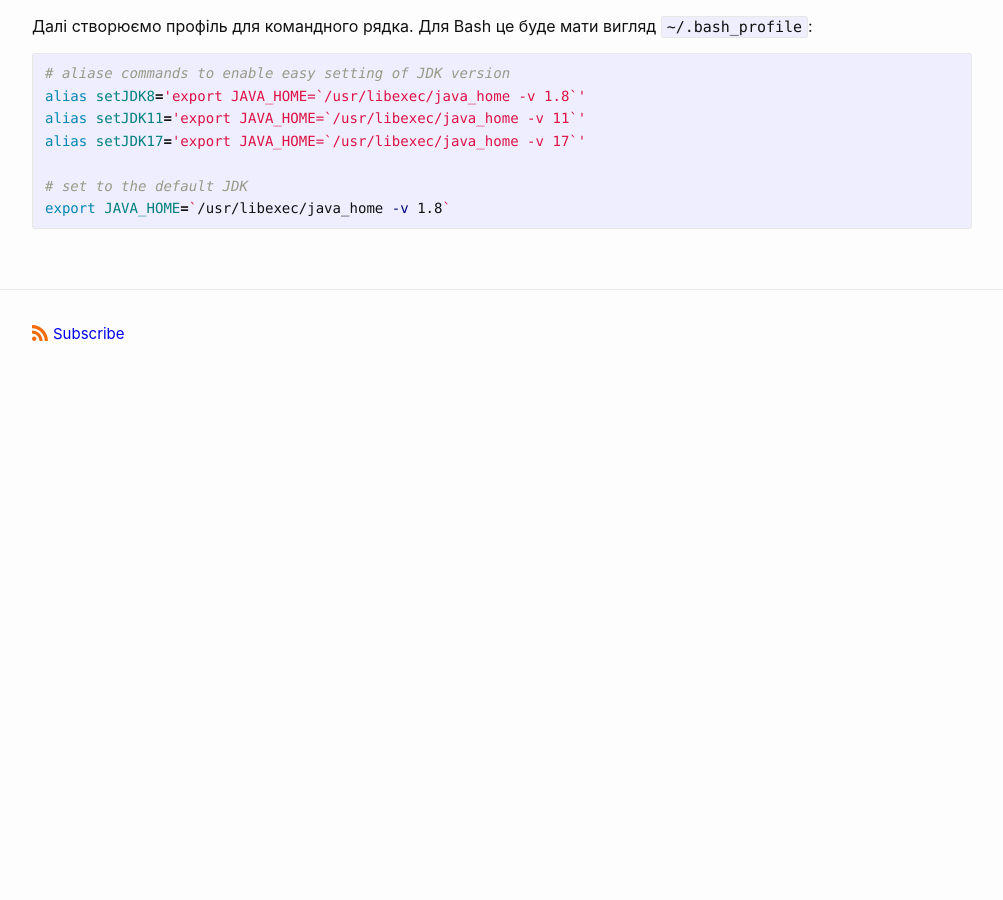
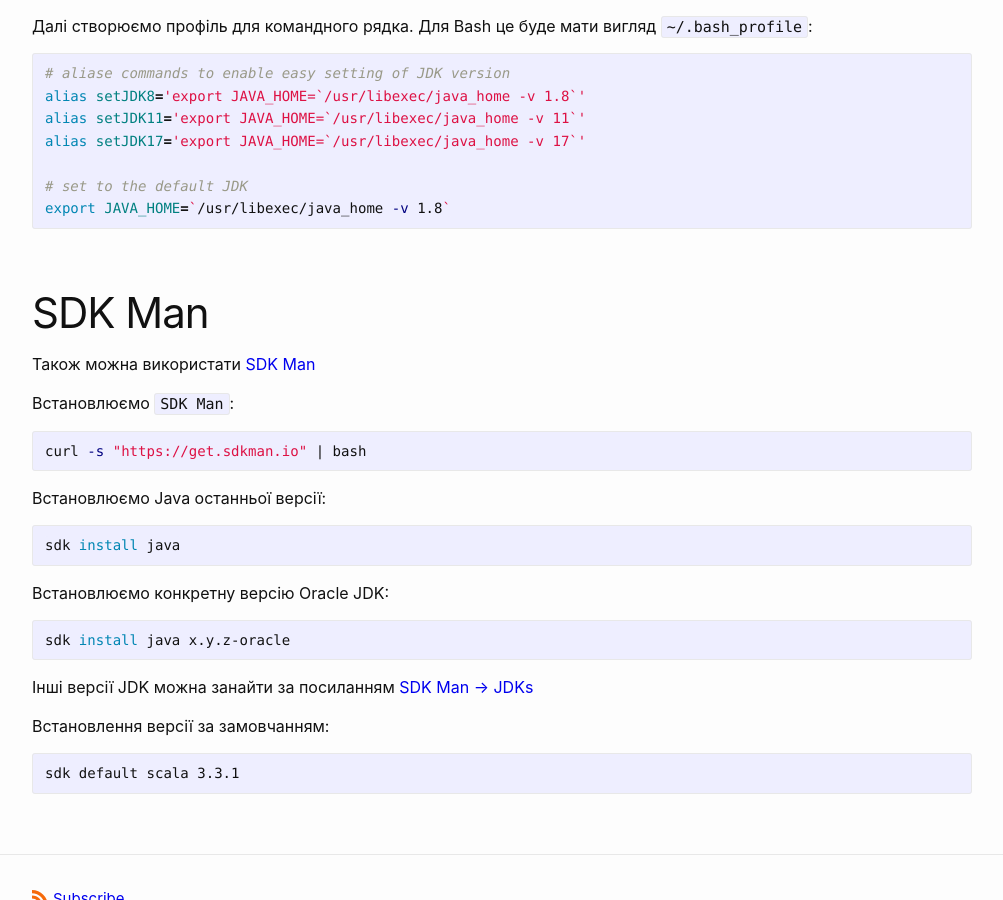
Before and after one commit to mpedych/mpedych.github.io, a Jekyll site: the page built from _posts/2022-11-08-install-java-on-macos.md, in a window 1280 px wide and 900 px high, scrolled down 786 px. Shown: the whole window, without its empty margins (138-1141 px from the left). Built offline with Jekyll 4.4.1, drawn with Linux system fonts in a browser that asks for light colours; comment, search, counter and statistics services are not loaded; before the commit the page ends 1191 px from its top, so only the background shows below that.

Commit message:
Update 2022-11-08-install-java-on-macos.md

````diff
--- a/_posts/2022-11-08-install-java-on-macos.md
+++ b/_posts/2022-11-08-install-java-on-macos.md
@@ -40,3 +40,28 @@
 # set to the default JDK
 export JAVA_HOME=`/usr/libexec/java_home -v 1.8`
 ```
+# SDK Man
+
+Також можна використати [SDK Man](https://sdkman.io/)
+
+Встановлюємо `SDK Man`:
+``` shell
+curl -s "https://get.sdkman.io" | bash
+```
+
+Встановлюємо Java останньої версії:
+``` shell
+sdk install java
+```
+
+Встановлюємо конкретну версію Oracle JDK:
+``` shell
+sdk install java x.y.z-oracle
+```
+
+Інші версії JDK можна занайти за посиланням [SDK Man -> JDKs](https://sdkman.io/jdks/)
+
+Встановлення версії за замовчанням:
+``` shell
+sdk default scala 3.3.1
+```
````
